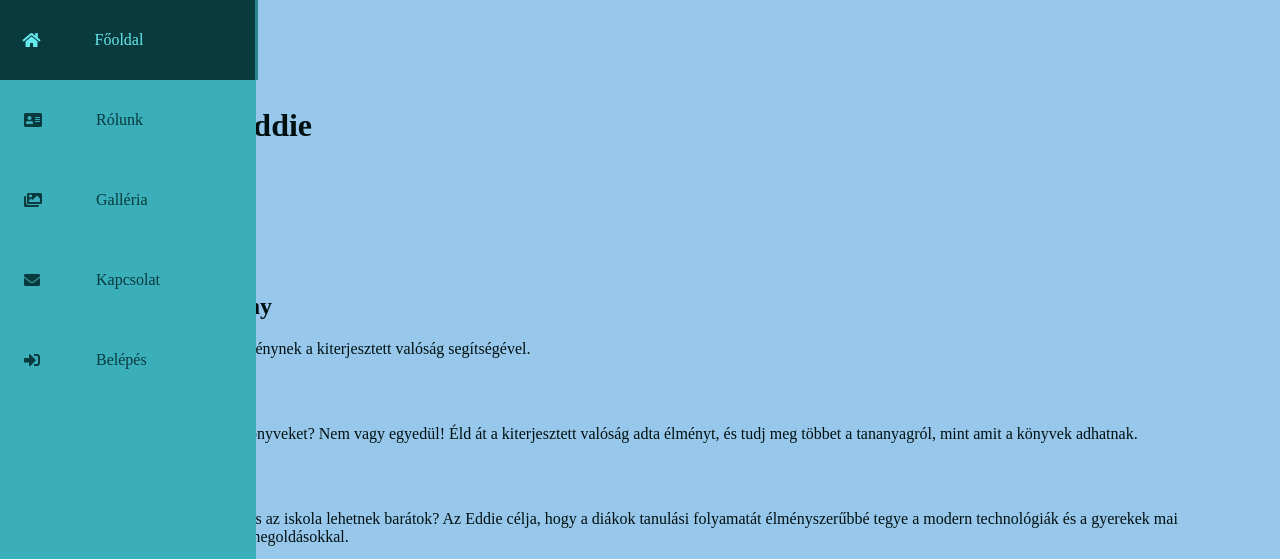
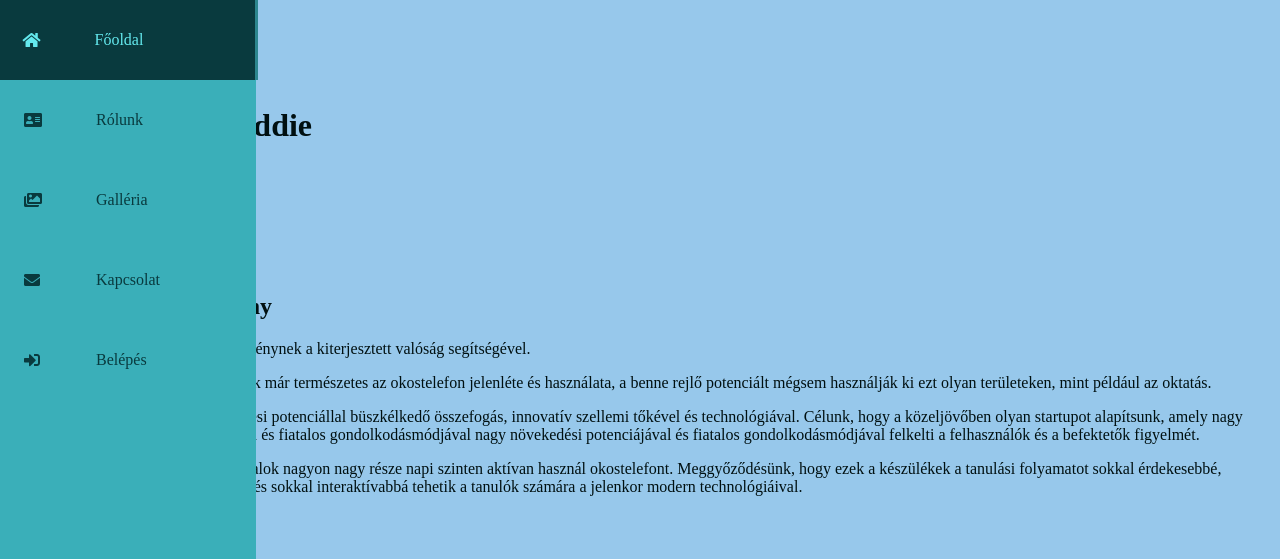
Before and after one commit to muffingod/web_beadando, a PHP site: page / in a window 1280 px wide. Shown: the top 559 px of the page. Run offline with PHP 8.4, Linux system fonts and the light colour scheme; some libraries are stand-ins or nearby versions; some web fonts are replaced.

Commit message:
Plus content

```diff
--- a/pages/main.tpl.php
+++ b/pages/main.tpl.php
@@ -2,12 +2,24 @@
 <h2>A tanulás élmény</h2>
 
 <div>Légy részese te is az élménynek a kiterjesztett valóság segítségével.</div>
-
+<p>
+    A mai fiatal generációnak már természetes az okostelefon jelenléte és használata, a benne rejlő potenciált mégsem használják ki ezt olyan területeken, mint például az oktatás.
+</p>
+<p>
+    Csapatunk magas fejlődési potenciállal büszkélkedő összefogás, innovatív szellemi tőkével és technológiával. Célunk, hogy a közeljövőben olyan startupot alapítsunk, amely nagy növekedési potenciájával és fiatalos gondolkodásmódjával nagy növekedési potenciájával és fiatalos gondolkodásmódjával felkelti a felhasználók és a befektetők figyelmét.
+</p>
+<p>
+    Kijelenthető, hogy a fiatalok nagyon nagy része napi szinten aktívan használ okostelefont. Meggyőződésünk, hogy ezek a készülékek a tanulási folyamatot sokkal érdekesebbé, sokkal élményszerűbbé, és sokkal interaktívabbá tehetik a tanulók számára a jelenkor modern technológiáival.
+</p>
 <h2>Diákoknak</h2>
-<p>Te is unod a száraz tankönyveket? Nem vagy egyedül! Éld át a kiterjesztett valóság adta élményt,
-és tudj meg többet a tananyagról, mint amit a könyvek adhatnak.</p>
+<p>
+    Te is unod a száraz tankönyveket? Nem vagy egyedül! Éld át a kiterjesztett valóság adta élményt,
+    és tudj meg többet a tananyagról, mint amit a könyvek adhatnak.
+</p>
 <h2>Szülőknek</h2>
-<p>Mit gondolsz, a telefon és az iskola lehetnek barátok? Az Eddie célja, hogy a diákok tanulási
-folyamatát élményszerűbbé tegye a modern technológiák és a gyerekek mai ingerküszöbéhez méltó megoldásokkal.</p>
+<p>
+    Mit gondolsz, a telefon és az iskola lehetnek barátok? Az Eddie célja, hogy a diákok tanulási
+    folyamatát élményszerűbbé tegye a modern technológiák és a gyerekek mai ingerküszöbéhez méltó megoldásokkal.
+</p>
 
 <video width="320" height="240" autoplay loop>   <source src="./videos/eddie.mp4" type="video/mp4">   </video>
```
